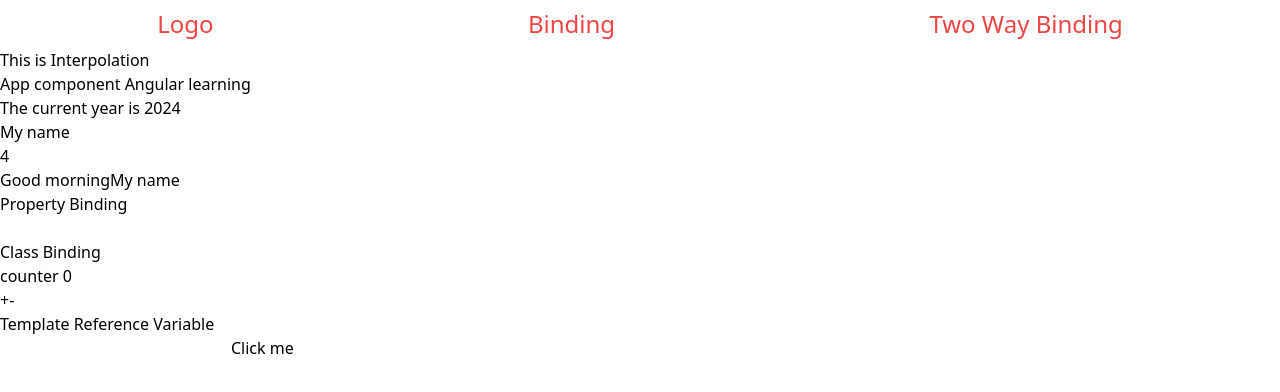
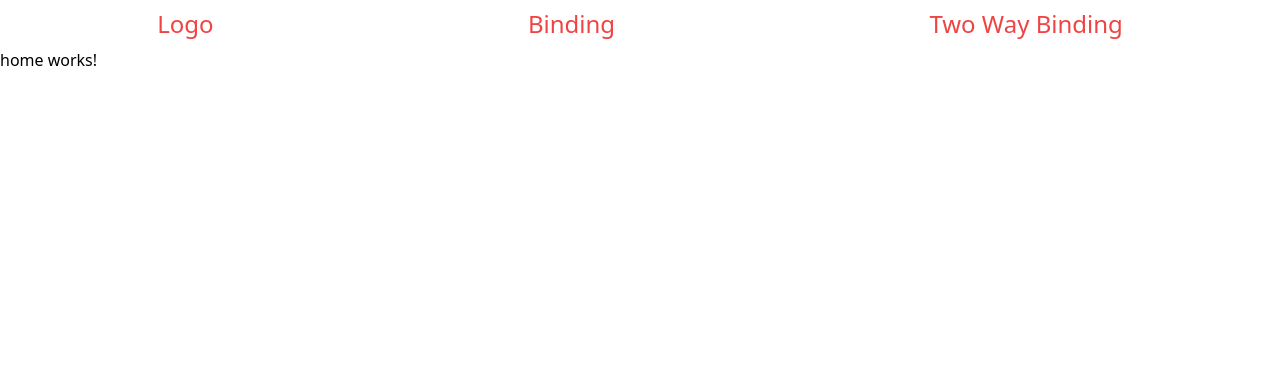
Before and after one commit to Abilash-Nambi/Angular-Learning, an Angular app: page / in a window 1280 px wide. Before the commit this address led to /home. Shown: the top 392 px of the page. Built offline with nearby package versions, Linux system fonts and the light colour scheme.

Commit message:
home component created

```diff
--- a/src/app/app-routing.module.ts
+++ b/src/app/app-routing.module.ts
@@ -2,10 +2,11 @@ import { NgModule } from '@angular/core';
 import { RouterModule, Routes } from '@angular/router';
 import { BindingComponent } from './binding/binding.component';
 import { TwoWayBindingComponent } from './two-way-binding/two-way-binding.component';
+import { HomeComponent } from './home/home.component';
 
 const routes: Routes = [
-  { path: '', redirectTo: 'home', pathMatch: 'full' }, //default route
-  { path: 'home', component: BindingComponent },
+  { path: '', component: HomeComponent, pathMatch: 'full' }, //default route
+  { path: 'binding', component: BindingComponent },
   { path: 'two-way-binding', component: TwoWayBindingComponent },
 ];
 
--- a/src/app/app.module.ts
+++ b/src/app/app.module.ts
@@ -7,9 +7,10 @@ import { BindingComponent } from './binding/binding.component';
 import { FormsModule } from '@angular/forms';
 import { HeaderComponent } from './header/header.component';
 import { TwoWayBindingComponent } from './two-way-binding/two-way-binding.component';
+import { HomeComponent } from './home/home.component';
 
 @NgModule({
-  declarations: [AppComponent, BindingComponent, HeaderComponent, TwoWayBindingComponent],
+  declarations: [AppComponent, BindingComponent, HeaderComponent, TwoWayBindingComponent, HomeComponent],
   imports: [BrowserModule, AppRoutingModule, FormsModule],
   providers: [],
   bootstrap: [AppComponent],
--- a/src/app/header/header.component.html
+++ b/src/app/header/header.component.html
@@ -1,5 +1,5 @@
 <header class="w-full flex h-[3em] items-center justify-around container">
-  <h1 class="text-2xl text-red-500 cursor-pointer">Logo</h1>
+  <!-- <h1 class="text-2xl text-red-500 cursor-pointer">Logo</h1> -->
   <ul *ngFor="let item of title">
     <li class="text-2xl text-red-500 cursor-pointer">
       <a [routerLink]="item.path">{{ item.title }}</a>
--- a/src/app/header/header.component.ts
+++ b/src/app/header/header.component.ts
@@ -11,7 +11,8 @@ export class HeaderComponent implements OnInit {
   ngOnInit(): void {}
 
   public title = [
-    { title: 'Binding', path: 'home' },
+    { title: 'Logo', path: '' },
+    { title: 'Binding', path: 'binding' },
     { title: 'Two Way Binding', path: 'two-way-binding' },
   ];
 }
--- /dev/null
+++ b/src/app/home/home.component.html
@@ -0,0 +1 @@
+<p>home works!</p>
--- /dev/null
+++ b/src/app/home/home.component.ts
@@ -0,0 +1,15 @@
+import { Component, OnInit } from '@angular/core';
+
+@Component({
+  selector: 'app-home',
+  templateUrl: './home.component.html',
+  styleUrls: ['./home.component.scss']
+})
+export class HomeComponent implements OnInit {
+
+  constructor() { }
+
+  ngOnInit(): void {
+  }
+
+}
```
Also changed, not shown: src/app/home/home.component.scss (added), 1 other file (tests, documents, lock files or other folders).
